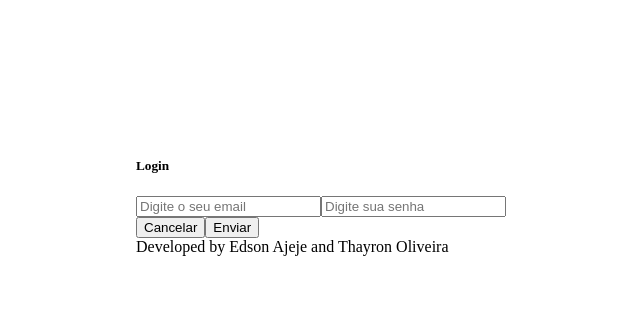
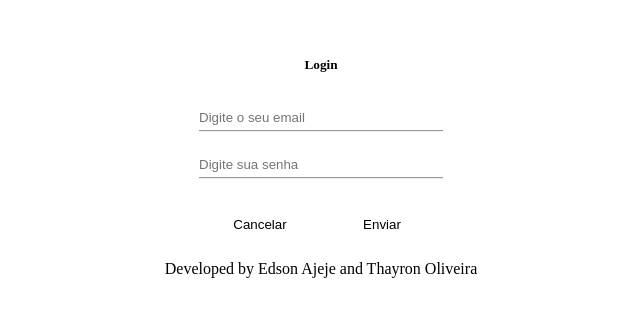
Before and after one commit to ERAjeje/salao-de-beleza-trabalho-ESOF2-IFSUL, a Next.js app: page / in a window 1280 px wide. Shown: the part 252-568 px from the top of the page, without its empty margins (319-959 px from the left). Built offline with nearby package versions, Linux system fonts and the light colour scheme; no server answers.

Commit message:
implementação de estilização css

```diff
--- a/styles/Header.module.css
+++ b/styles/Header.module.css
@@ -4,6 +4,7 @@
     margin-top: 0;
     position: fixed;
     top: 0;
+    z-index: 1;
     background-color: var(--secundary-color);
     box-shadow: 1px 1px 15px var(--terciary-color);
     width: 100%;
--- a/styles/Home.module.css
+++ b/styles/Home.module.css
@@ -9,26 +9,131 @@
 }
 
 .main {
-  padding: 5rem 0;
-  margin-top: 5rem;
+  padding: 10rem 0;
   flex: 1;
+  width: auto;
   display: flex;
   flex-direction: column;
   justify-content: center;
   align-items: center;
 }
 
+.containerB {
+  width: 992px;
+}
+
+.containerButtons {
+  display: flex;
+  flex-direction: row;
+  flex: 1;
+  align-items: center;
+  justify-content: space-around;
+}
+
+.loginCard {
+  display: flex;
+  flex-direction: column;
+  background-color: white;
+  align-items: center;
+  justify-content: center;
+  border-radius: 10px;
+  box-shadow: 2px 2px 7px var(--secundary-color), 2px 2px 10px var(--secundary-color), -1px -1px 3px var(--secundary-color);
+  width: 20rem;
+  height: 20rem;
+}
+
+.search {
+  display: flex;
+  flex-direction: row;
+}
+
+.form {
+  display: flex;
+  flex-direction: column;
+  justify-content: space-around;
+  align-items: center;
+}
+
+.buttons {
+  display: flex;
+  flex: 1;
+  margin: 15px 0;
+  flex-direction: row;
+}
+
+.loginInput,
+.basicInput,
+.password {
+  width: 100%;
+  padding: 5px 0;
+  margin: 10px 0;
+  border-top-style: hidden;
+  border-right-style: hidden;
+  border-left-style: hidden;
+  border-bottom-style: groove;
+  border-color: var(--secundary-color);
+}
+
+.loginInput:focus-visible,
+.basicInput:focus-visible,
+.password:focus-visible {
+  outline: none;
+}
+
+.formControl:focus {
+  border-color: var(--secundary-color);
+  box-shadow: 0 0 0 0.1rem var(--secundary-color);
+}
+
+.button {
+  display: block;
+  justify-content: center;
+  align-items: stretch;
+  margin: 8px 5px;
+  background-color: var(--terciary-color);
+  border: none;
+  width: 7rem;
+  padding: 5px 10px;
+  color: var(--accent-color);
+  outline: none;
+}
+
+.button:hover {
+  background-color: var(--terciary-color);
+  box-shadow: 1px 3px 10px var(--terciary-color);
+  text-shadow: 1px 1px 5px var(--terciary-color);
+  color: var(--accent-color);
+  font-weight: 500;
+}
+
+.h6Codigo {
+  padding-top: 5px;
+  font-size: xx-small;
+}
+
+.activeLink {
+  font-weight: bolder;
+  font-size: medium;
+  text-decoration: underline;
+}
+
 .footer {
   width: 100%;
-  height: 100px;
   border-top: 1px solid #eaeaea;
+  margin-top: 0;
   display: flex;
   justify-content: center;
   align-items: center;
 }
 
-.footer img {
-  margin-left: 0.5rem;
+
+.footerLogin {
+  position: relative;
+  bottom: 3px;
+}
+
+.footerLogin > h6 {
+  color: var(--accent-color);
 }
 
 .footer a {
@@ -116,9 +221,30 @@
   height: 1em;
 }
 
+@media (max-width: 992px) {
+  .containerB {
+    width: 758px;
+  }
+}
+
+@media (max-width: 758px) {
+  .containerB {
+    width: 600px;
+  }
+}
+
 @media (max-width: 600px) {
+  .containerB {
+    width: 555px;
+  }
   .grid {
     width: 100%;
     flex-direction: column;
   }
 }
+
+@media (max-width: 555px) {
+  .containerB {
+    width: auto;
+  }
+}
```
Also changed, not shown: styles/globals.css (+15 -5 lines).
